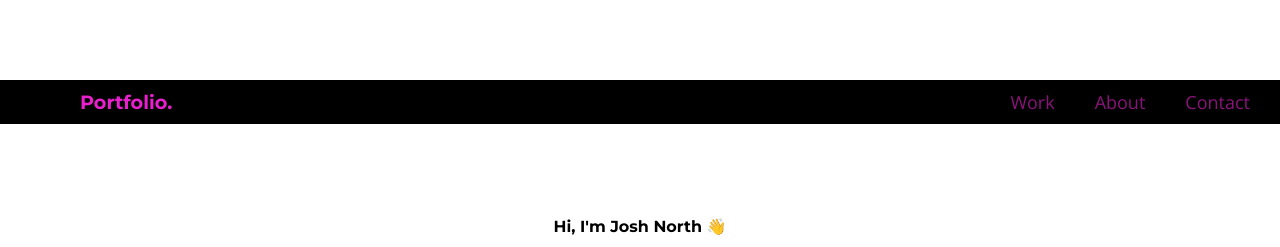
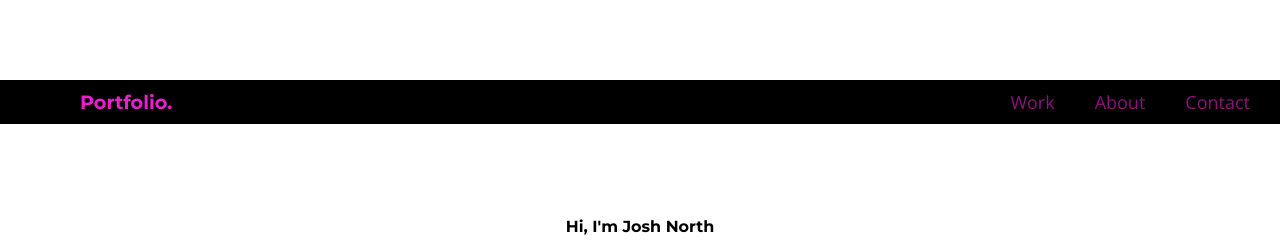
Before and after one commit to northjw/react-portfolio, a Gatsby site: page / in a window 1280 px wide. Shown: the top 247 px of the page. Built offline with nearby package versions, Linux system fonts and the light colour scheme; Gatsby itself is replaced by a stand-in of ours.

Commit message:
removing emoji

```diff
--- a/src/components/Header.js
+++ b/src/components/Header.js
@@ -10,9 +10,7 @@ const Header = () => {
           <Fade bottom>
             <h2>
               Hi, I'm {data.name}{" "}
-              <span role="img" aria-label="Emoji">
-                👋
-              </span>
+
             </h2>
           </Fade>
           <Fade bottom cascade>
```
